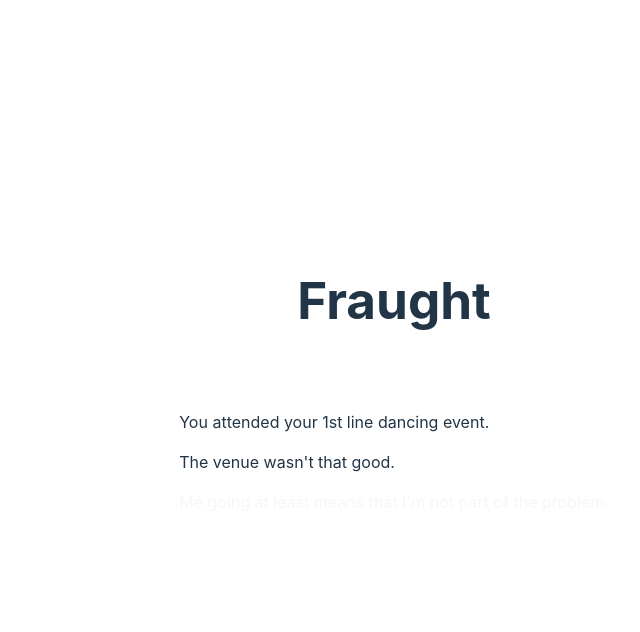
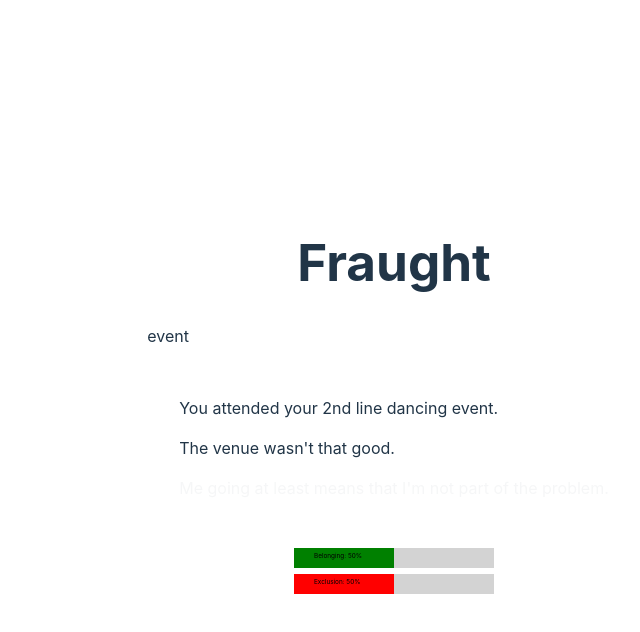
Before and after one commit to mapsandapps/fraught, a React (Vite) app: page / in a window 1280 px wide. Both pictures are taken after a click on the button "Continue". Shown: the top 632 px of the page, without its empty margins (246-886 px from the left). Built offline with nearby package versions, Linux system fonts and the light colour scheme.

Commit message:
Partially-working meter animation

```diff
--- a/src/App.tsx
+++ b/src/App.tsx
@@ -1,18 +1,23 @@
 import { useState } from "react";
 import "./App.css";
-import { DEFAULT_HOBBY, getEvent } from "./helpers";
+import { DEFAULT_HOBBY, INIT_BELONGING, INIT_EXCLUSION, getEvent } from "./helpers";
 import Event from "./components/Event";
 import Home from "./components/Home";
-import Meters from "./components/Meters";
 import PreEvent from "./components/PreEvent";
 import Start from "./components/Start";
 
 import { Choice, Event as EventType, EventHistory, EventHistoryLog, GameState } from "./types";
 
 function App() {
+  const INIT_EVENT: EventHistory = {
+    choice: Choice.event,
+    finalBelonging: INIT_BELONGING,
+    finalExclusion: INIT_EXCLUSION
+  }
+
   const [hobby, setHobby] = useState<string>(DEFAULT_HOBBY);
   const [gameState, setGameState] = useState<GameState>(GameState.start);
-  const [eventHistoryLog, setEventHistoryLog] = useState<EventHistoryLog>([]);
+  const [eventHistoryLog, setEventHistoryLog] = useState<EventHistoryLog>([INIT_EVENT]);
   const [nextEvent, setNextEvent] = useState<EventType>(getEvent())
 
   const exitStart = (hobby: string) => {
@@ -33,11 +38,11 @@ function App() {
   return (
     <>
       <h1>Fraught</h1>
+      {gameState}
       {gameState === GameState.start && <Start onExit={exitStart} />}
       {gameState === GameState.preEvent && <PreEvent hobby={hobby} nextEvent={nextEvent} onExit={exitPreEvent} />}
       {gameState === GameState.event && <Event hobby={hobby} nextEvent={nextEvent} eventHistoryLog={eventHistoryLog} onExit={exitEvent} />}
       {gameState === GameState.home && <Home hobby={hobby} eventHistoryLog={eventHistoryLog} onExit={exitEvent} />}
-      {gameState !== GameState.start && <Meters eventHistoryLog={eventHistoryLog} />}
     </>
   );
 }
--- a/src/components/Event.tsx
+++ b/src/components/Event.tsx
@@ -1,6 +1,7 @@
 import { useState } from "react";
 import { DEFAULT_TEXT_ANIMATION_DELAY, INIT_BELONGING, INIT_EXCLUSION, getDeltaStat, getStatChangeText } from "../helpers";
 import { Choice, Event as EventType, EventHistory, EventHistoryLog, Stat } from "../types";
+import Meters from "./Meters";
 
 interface EventProps {
   hobby: string;
@@ -46,8 +47,11 @@ export default function Event(props: EventProps) {
 
   nextEvent.map(expectation => {
     // texts.push(expectation.text)
+    let timing = texts.length * DEFAULT_TEXT_ANIMATION_DELAY
 
     expectation.occurrences.map(occurrence => {
+      timing += DEFAULT_TEXT_ANIMATION_DELAY
+      occurrence.timing = timing
       texts.push(occurrence.text)
       texts.push(getStatChangeText(occurrence))
     })
@@ -60,6 +64,7 @@ export default function Event(props: EventProps) {
   }, animationDuration)
 
   return (
+    <>
       <div className="card">
         {texts.map((text, i) => {
           const animationDelay = `${i * DEFAULT_TEXT_ANIMATION_DELAY}ms`
@@ -78,5 +83,7 @@ export default function Event(props: EventProps) {
           <button onClick={() => onExit(eventHistory)}>Continue</button>
         )}
       </div>
+      <Meters event={nextEvent} eventHistoryLog={eventHistoryLog} />
+    </>
   );
 }
--- a/src/components/Meters.tsx
+++ b/src/components/Meters.tsx
@@ -1,32 +1,98 @@
-import { EventHistoryLog } from "../types";
-import { MAX_BELONGING, MAX_EXCLUSION } from "../helpers";
+import { Direction, Event, EventHistoryLog, Stat } from "../types";
+import { DEFAULT_METER_ANIMATION_DELAY, MAX_BELONGING, MAX_EXCLUSION, getOccurrencesForEvent } from "../helpers";
+import { useEffect, useState } from "react";
 
 interface MetersProps {
+  event: Event
   eventHistoryLog: EventHistoryLog;
 }
 
 export default function Meters(props: MetersProps) {
-  const { eventHistoryLog } = props;
+  const TEXT_Y = 5;
+  const FONT_SIZE = '0.2em';
+  const { event, eventHistoryLog } = props;
 
   const lastEvent = eventHistoryLog[eventHistoryLog.length - 1];
+
+  const [belonging, setBelonging] = useState(lastEvent.finalBelonging)
+  const [exclusion, setExclusion] = useState(lastEvent.finalExclusion)
+
+  const [deltaBelonging, setDeltaBelonging] = useState(0);
+  const [deltaExclusion, setDeltaExclusion] = useState(0);
+
+  useEffect(() => {
+    getOccurrencesForEvent(event).map(occurrence => {
+      console.log(occurrence)
+      if (!occurrence.timing) return
+
+      setTimeout(() => {
+        // animate meter based on occurrence.stuff
+        if (!occurrence.value) return
+
+        const delta = occurrence.value * occurrence.direction
+
+        if (occurrence.stat === Stat.belonging) {
+          setDeltaBelonging(delta)
+          setBelonging(belonging + delta)
+          console.log(delta)
+        } else if (occurrence.stat === Stat.exclusion) {
+          setDeltaExclusion(delta)
+          setExclusion(exclusion + delta)
+          console.log(delta)
+        }
+
+      }, occurrence.timing)
+
+      setTimeout(() => {
+        // remove the delta section of the meters
+        console.log(belonging)
+        console.log(exclusion)
+        setDeltaBelonging(0)
+        setDeltaExclusion(0)
+      }, occurrence.timing + DEFAULT_METER_ANIMATION_DELAY)
+    })
+  }, [event])
 
   return (
     <div className="meters">
       {lastEvent && (
         <>
           <svg viewBox={`0 0 ${MAX_BELONGING} 10`} width="200">
-            <rect width={lastEvent.finalBelonging} height="10" fill="green"></rect>
-            <rect x={lastEvent.finalBelonging} width={MAX_BELONGING - lastEvent.finalBelonging} height="10" fill="lightgray" />
-            <text x={10} y={5} fontSize="0.2em">
-              Belonging: {lastEvent.finalBelonging}%
+            <rect width={MAX_BELONGING} height="10" fill="lightgray" />
+            <rect width={belonging} height="10" fill="green"></rect>
+            <text x={10} y={TEXT_Y} fontSize={FONT_SIZE}>
+              Belonging: {belonging}%
             </text>
+            {deltaBelonging > 0 && (
+              <rect x={belonging} width={deltaBelonging} height="10" fill="darkgreen" />
+            )}
+            {deltaBelonging < 0 && (
+              <rect x={belonging - deltaBelonging} width={deltaBelonging * -1} height="10" fill="darkred" />
+            )}
+            {deltaBelonging && (
+              <text x={deltaBelonging > 0 ? belonging : belonging - deltaBelonging} y={TEXT_Y} fontSize={FONT_SIZE}>
+                {deltaBelonging > 0 ? '+' : '-'}{deltaBelonging}
+              </text>
+            )}
           </svg>
+          <br />
           <svg viewBox={`0 0 ${MAX_EXCLUSION} 10`} width="200">
-            <rect width={lastEvent.finalExclusion} height="10" fill="red"></rect>
-            <rect x={lastEvent.finalExclusion} width={MAX_EXCLUSION - lastEvent.finalExclusion} height="10" fill="lightgray" />
-            <text x={10} y={5} fontSize="0.2em">
-              Exclusion: {lastEvent.finalExclusion}%
+            <rect width={MAX_EXCLUSION} height="10" fill="lightgray" />
+            <rect width={exclusion} height="10" fill="red"></rect>
+            <text x={10} y={TEXT_Y} fontSize={FONT_SIZE}>
+              Exclusion: {exclusion}%
             </text>
+            {deltaExclusion > 0 && (
+              <rect x={exclusion} width={deltaExclusion} height="10" fill="darkgreen" />
+            )}
+            {deltaExclusion < 0 && (
+              <rect x={exclusion - deltaExclusion} width={deltaExclusion * -1} height="10" fill="darkred" />
+            )}
+            {deltaExclusion && (
+              <text x={deltaExclusion > 0 ? exclusion : exclusion - deltaExclusion} y={TEXT_Y} fontSize={FONT_SIZE}>
+                {deltaExclusion > 0 ? '+' : '-'}{deltaExclusion}
+              </text>
+            )}
           </svg>
         </>
       )}
--- a/src/helpers.ts
+++ b/src/helpers.ts
@@ -4,6 +4,7 @@ import { filter, flatten, random, sampleSize, sum } from 'lodash';
 
 export const DEFAULT_HOBBY = "Line dancing";
 export const DEFAULT_TEXT_ANIMATION_DELAY = 1000; // ms
+export const DEFAULT_METER_ANIMATION_DELAY = 700; // ms
 export const INIT_BELONGING = 50;
 export const MAX_BELONGING = 100;
 export const INIT_EXCLUSION = 50;
@@ -56,18 +57,20 @@ export const getEvent = (): Event => {
 }
 
 export const getStatChangeText = (occurrence: Occurrence): string => {
-  console.log(occurrence)
-
   if (occurrence.direction === Direction.neutral) return ''
 
   return `Your ${occurrence.stat} ${occurrence.direction === Direction.positive ? 'incresed' : 'decreased'} by ${occurrence.value}.`
 }
 
+export const getOccurrencesForEvent = (event: Event): Occurrence[] => {
+  return flatten(event.map(expectation => {
+    return expectation.occurrences
+  }))
+}
+
 // TODO: do i actually need this? not sure i need these aggregated...
 export const getDeltaStat = (event: Event, stat: Stat): number => {
-  const occurrences = flatten(event.map((expectation) => {
-    return expectation.occurrences
-  }))
+  const occurrences = getOccurrencesForEvent(event)
 
   const occurrencesOfStat = filter(occurrences, (occurrence: Occurrence) => {
     return occurrence.stat === stat
--- a/src/types.ts
+++ b/src/types.ts
@@ -34,6 +34,7 @@ export type Occurrence = {
   value?: number;
   direction: Direction;
   stat: Stat;
+  timing?: number; // ms
 };
 
 export type EventHistory = {
```
Lines whose indentation alone changed are shown as unchanged.
